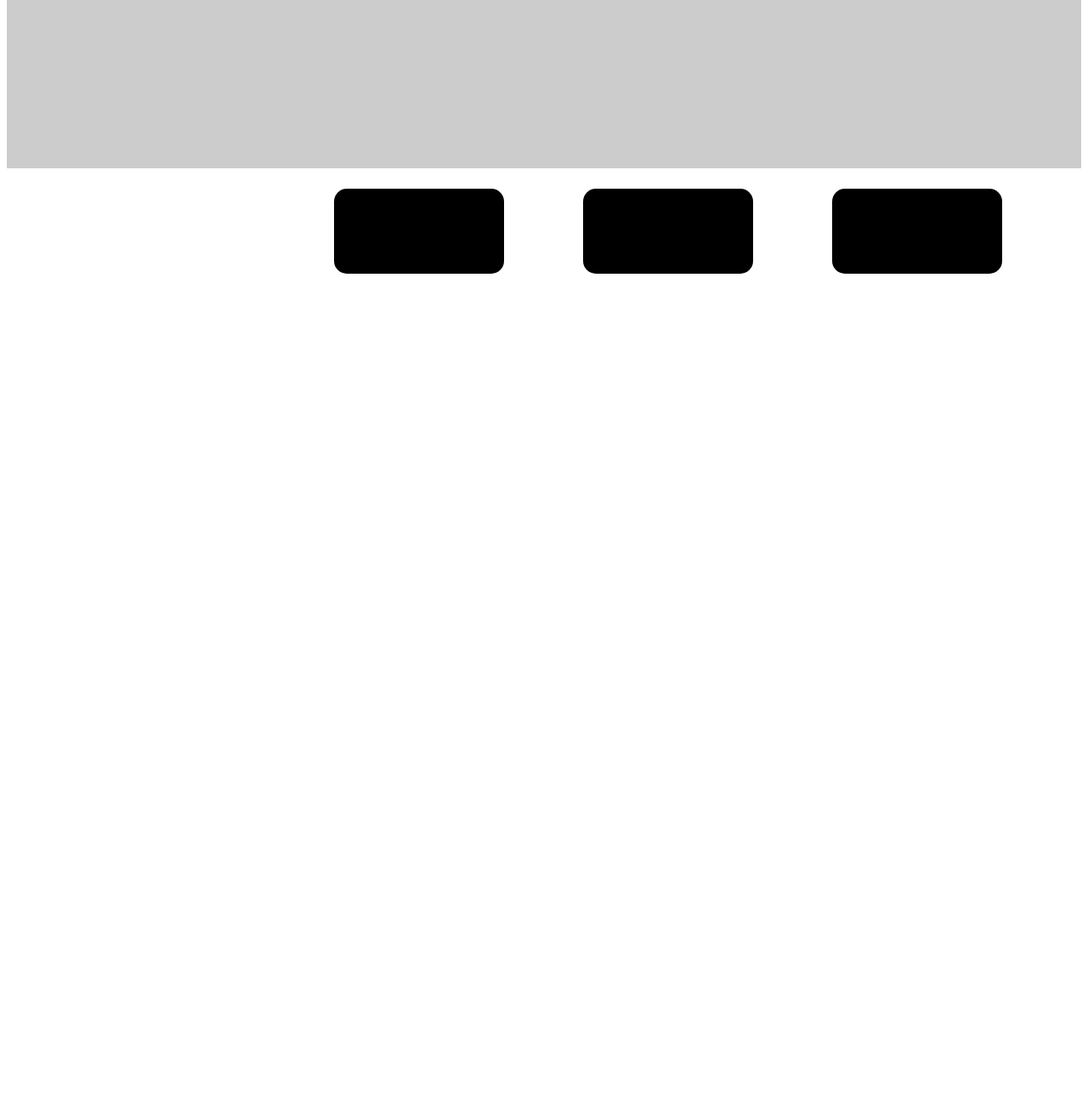
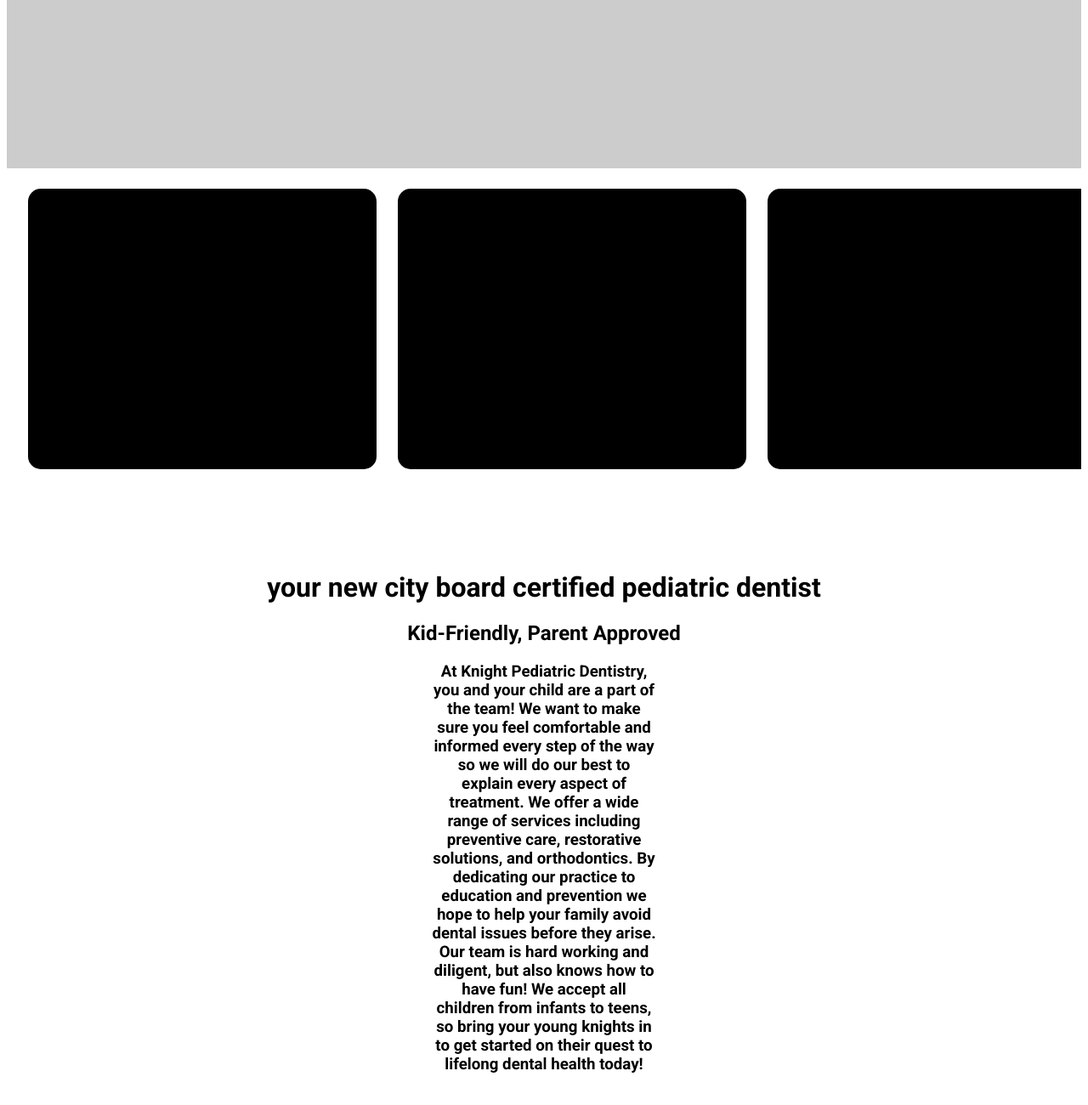
Before and after one commit to Jetmishemoto/Sunny-Pediatric-Dentistry, a plain HTML site: page Index.html in a window 1280 px wide. Shown: the part 664-1964 px from the top of the page at 85% size. Before the commit the page ends 1114 px from the top, so only its background shows below. Drawn offline with Linux system fonts and the light colour scheme; placeholder pictures from the web are drawn by us.

Commit message:
alined items

```diff
--- a/Index.html
+++ b/Index.html
@@ -71,6 +71,79 @@
         </div>
 
 
+        <div class="mid-text">
+
+            <h1>your new city board certified pediatric dentist</h1>
+
+            <h2>Kid-Friendly, Parent Approved</h2>
+
+            <div>
+
+                <h3>At Knight Pediatric Dentistry, you and your child are a part of the team!
+                    We want to make sure you feel comfortable and informed every step of the
+                    way so we will do our best to explain every aspect of treatment.
+                    We offer a wide range of services including preventive care, restorative solutions,
+                    and orthodontics. By dedicating our practice to education and prevention
+                    we hope to help your family avoid dental issues before they arise.
+                    Our team is hard working and diligent, but also knows how to have fun! We accept
+                        all children from infants to teens, so bring your young knights in to get started
+                        on their quest to lifelong dental health today!
+
+            </h3>
+
+           </div>
+
+
+
+        </div>
+
+
+        <div>
+            <div>
+                <img src="" alt="">
+            </div>
+            <div>
+                <img src="" alt="">
+            </div>
+            <div>
+                <img src="" alt="">
+
+            </div>
+            <div>
+                <img src="" alt="">
+            </div>
+            <div>
+                <img src="" alt="">
+            </div>
+            <div>
+
+            </div>
+
+
+
+
+
+
+
+
+
+
+
+
+
+
+
+
+
+        </div>
+
+
+
+
+
+
+
+
 
 
 </body>
--- a/Styles.css
+++ b/Styles.css
@@ -42,7 +42,7 @@ h1, h2, h3, h4, h5, p, button, a{
     justify-content: center;
 }
 .main-box{
-    box-shadow: rgba(0, 0, 0, 0.747) 10px 10px 10px ;
+    box-shadow: rgb(0 0 0 / 75%) 10px 10px 10px;
     opacity: 80%;
     max-width: 1400px;
     background-color: black;
@@ -52,9 +52,24 @@ h1, h2, h3, h4, h5, p, button, a{
     align-items: flex-end;
     flex-direction: column;
     margin: 27% auto;
+    text-align: center;
+
+}
 
 
+.mid-text{
+
+    text-align: center;
+
 }
+.mid-text h3{
+    margin: 0 500px ;
+
+}
+/* .mid-text > div:nth-last-of-type(1){
+    height: 100px;
+
+} */
 
 
 .box-row-contact{
@@ -63,7 +78,7 @@ h1, h2, h3, h4, h5, p, button, a{
     gap: 25px;
     max-width: 1400px;
     margin:20px auto 120px;
-    margin-left: 360px;
+
 
     align-items: center;
     padding: 0 25px;
@@ -71,10 +86,11 @@ h1, h2, h3, h4, h5, p, button, a{
 .innerbox{
 
     background-color: rgb(0, 0, 0);
-    box-shadow: rgba(255, 255, 255, 0.479) 10px 10px 10px ;
-    width: 150px;
+    box-shadow: rgb(255 255 255 / 48%) 10px 10px 10px;
+    width: 390px;
     border-radius: 15px;
-    padding: 50px 25px;
+    padding: 50px 10px;
     text-align: center;
     justify-content: center;
+    height: 230px;
 }
```
Lines whose indentation alone changed are shown as unchanged.
